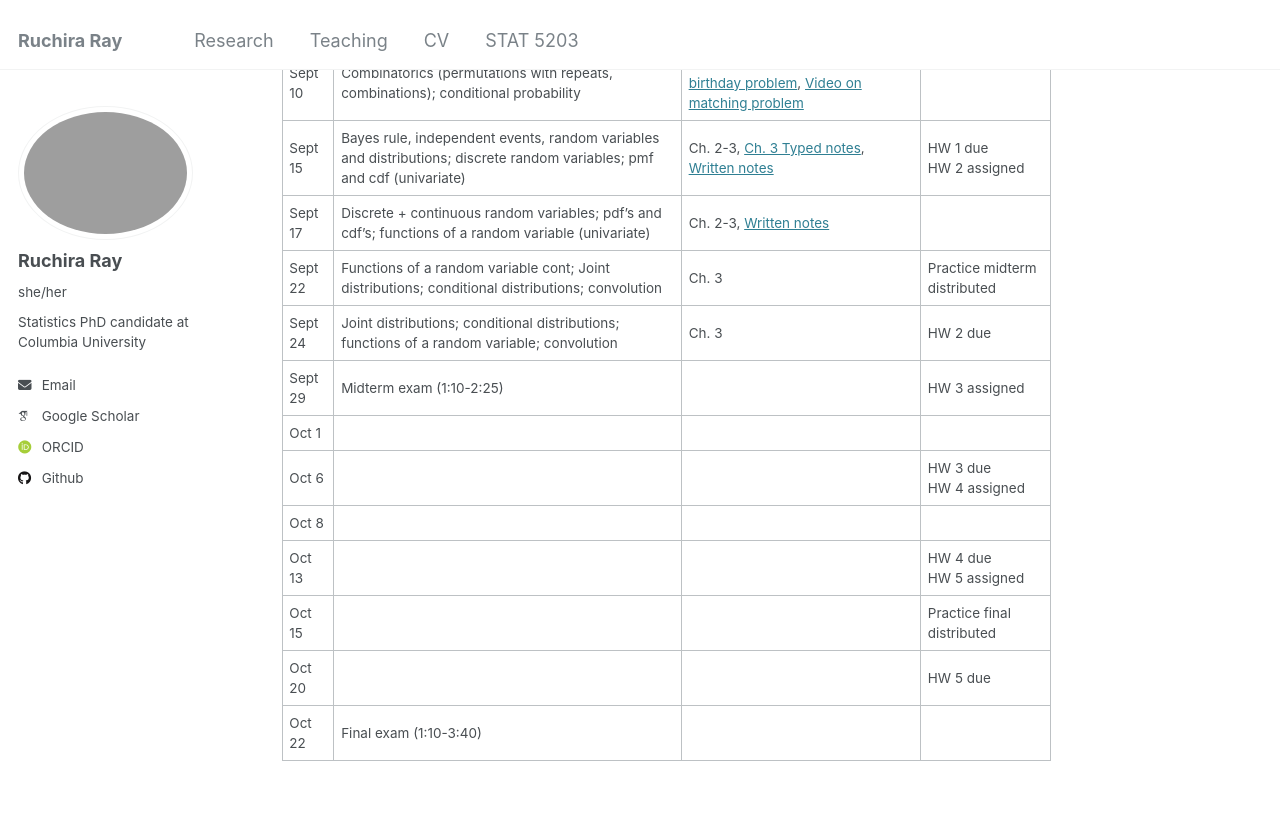
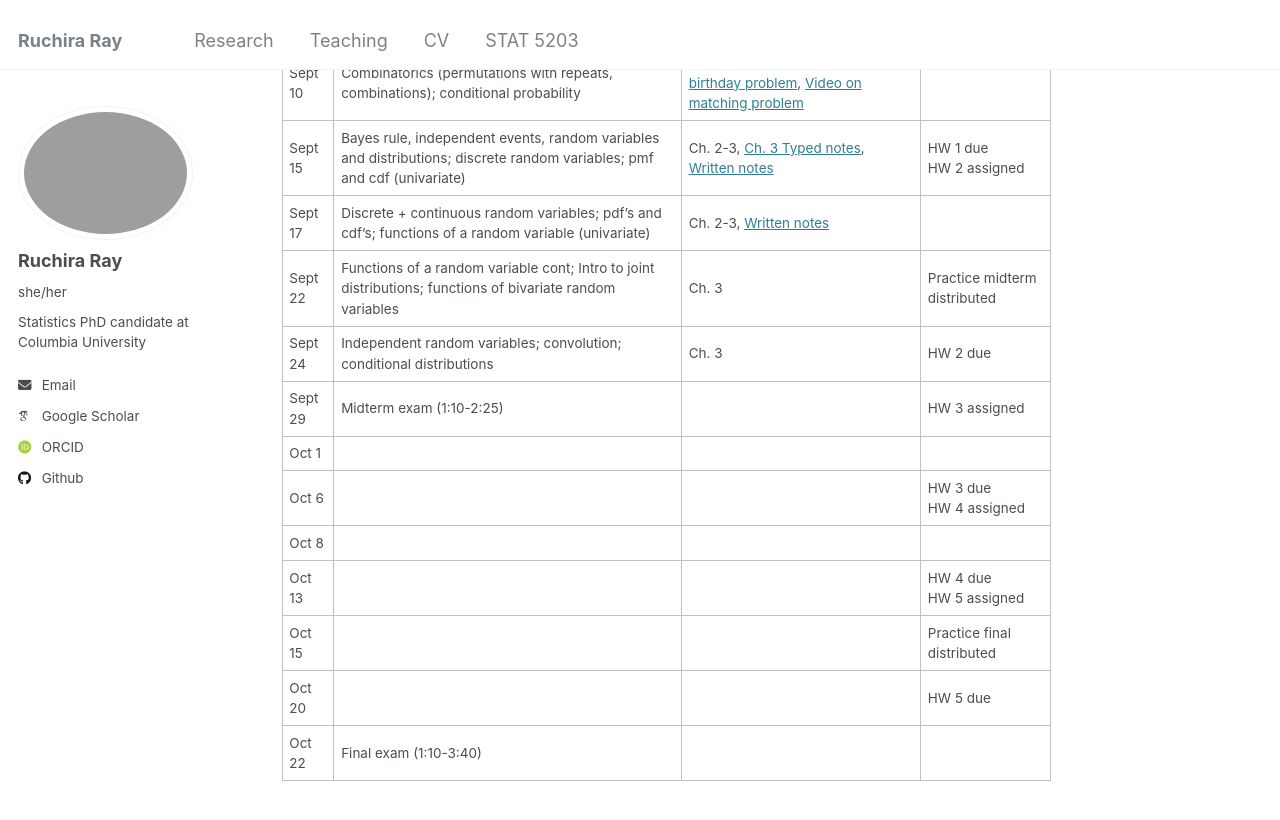
Before and after one commit to rray123/rray123.github.io, a Jekyll site: the page built from _pages/STAT5203.md, in a window 1280 px wide and 900 px high, scrolled down 442 px. Shown: the top 820 px of the window. Built offline with Jekyll 4.4.1, drawn with Linux system fonts in a browser that asks for light colours; some web fonts are replaced.

Commit message:
Update STAT5203.md

```diff
--- a/_pages/STAT5203.md
+++ b/_pages/STAT5203.md
@@ -23,8 +23,8 @@ Schedule subject to change. Check back regularly for updates.
 | Sept 10 | Combinatorics (permutations with repeats, combinations); conditional probability | Ch. 1—2, [Written notes](https://rray123.github.io/files/Lecture2-written.pdf), [Video on birthday problem](https://www.youtube.com/watch?v=ofTb57aZHZs), [Video on matching problem](https://www.youtube.com/watch?v=pbXg5EI5t4c) ||
 | Sept 15 |Bayes rule, independent events, random variables and distributions; discrete random variables; pmf and cdf (univariate) | Ch. 2-3, [Ch. 3 Typed notes](https://rray123.github.io/files/Ch3.pdf), [Written notes](https://rray123.github.io/files/Lecture3-written.pdf) | HW 1 due <br> HW 2 assigned|
 | Sept 17 |Discrete + continuous random variables; pdf's and cdf's; functions of a random variable (univariate) | Ch. 2-3, [Written notes](https://rray123.github.io/files/Lecture4-written.pdf) | |
-| Sept 22 |Functions of a random variable cont; Joint distributions; conditional distributions; convolution| Ch. 3 | Practice midterm distributed|
-| Sept 24 |Joint distributions; conditional distributions; functions of a random variable; convolution| Ch. 3 |HW 2 due|
+| Sept 22 |Functions of a random variable cont; Intro to joint distributions; functions of bivariate random variables | Ch. 3 | Practice midterm distributed|
+| Sept 24 |Independent random variables; convolution; conditional distributions| Ch. 3 |HW 2 due|
 | Sept 29 |Midterm exam (1:10-2:25)||HW 3 assigned|
 | Oct 1   ||||
 | Oct 6   |||HW 3 due <br> HW 4 assigned|
```
